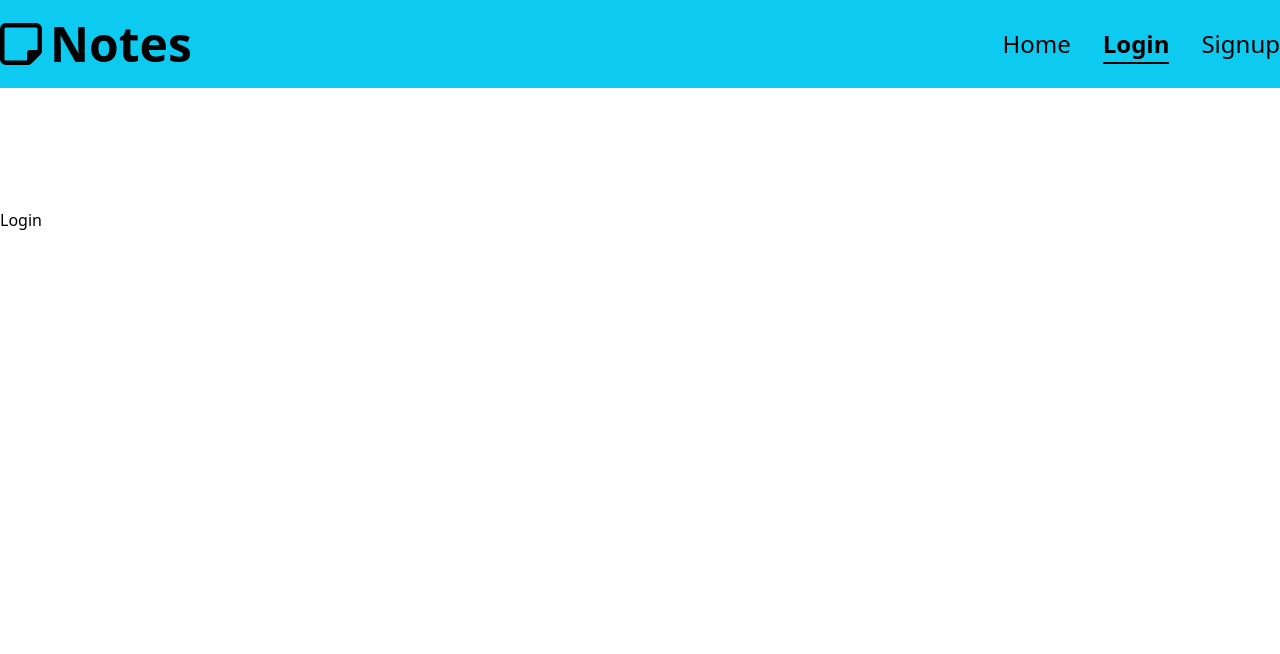
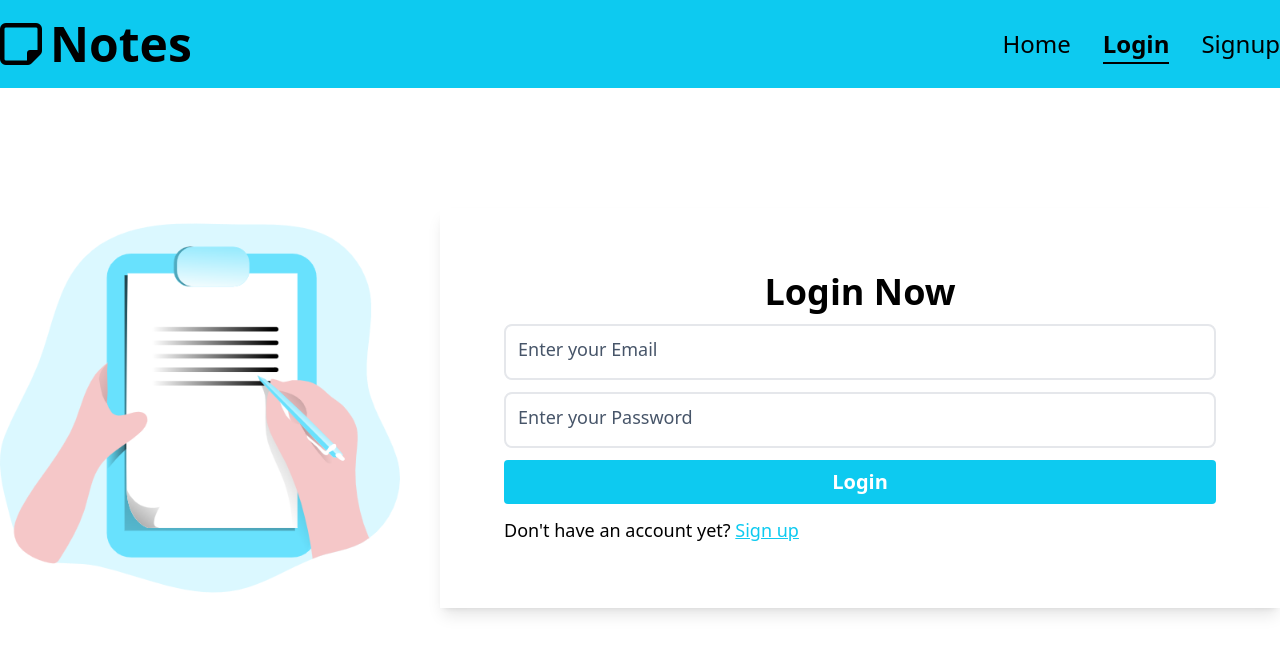
Before and after one commit to Mo7med3li/noteApp, a React (Vite) app: page /login in a window 1280 px wide. Shown: the top 654 px of the page. Built offline with nearby package versions, Linux system fonts and the light colour scheme.

Commit message:
design login page

```diff
--- a/src/pages/Login/Login.jsx
+++ b/src/pages/Login/Login.jsx
@@ -1,3 +1,103 @@
+import { useFormik } from "formik";
+import signupImg from "../../assets/imgs/register.png";
+import { object, string } from "yup";
+import { Link, useNavigate } from "react-router-dom";
+import axios from "axios";
+import toast from "react-hot-toast";
+import { useState } from "react";
+
 export default function Login() {
-  return <div>Login</div>;
+  let navigate = useNavigate();
+  let [exist, setExist] = useState(null);
+  async function loginSubmit(values) {
+    let tostId = toast.loading("Logging in...");
+    try {
+      const options = {
+        url: "https://note-sigma-black.vercel.app/api/v1/users/signIn",
+        method: "POST",
+        data: values,
+      };
+      let { data } = await axios.request(options);
+      console.log(data);
+      if (data.msg === "done") {
+        toast.success("Logged in Successfully");
+        setTimeout(() => {
+          navigate("/");
+        }, 1000);
+      }
+    } catch (error) {
+      console.log(error);
+      toast.error(error.response.data.msg);
+      setExist(error.response.data.msg);
+    } finally {
+      toast.dismiss(tostId);
+    }
+  }
+  const validationSchema = object({
+    email: string().email("Email is invalid").required("Email is required"),
+    password: string()
+      .min(8, "Password must be at least 8 characters")
+      .required("Password is required"),
+  });
+  const formik = useFormik({
+    initialValues: {
+      email: "",
+      password: "",
+    },
+    validationSchema,
+    onSubmit: loginSubmit,
+  });
+  return (
+    <>
+      <section className="grid grid-cols-6  gap-10 ">
+        <div className="lg:grid col-span-2  hidden">
+          <img src={signupImg} alt="" />
+        </div>
+        <form
+          className=" shadow-lg space-y-3 grid col-span-6 p-16 lg:col-span-4"
+          onSubmit={formik.handleSubmit}
+        >
+          <h1 className="text-4xl font-bold text-center">Login Now</h1>
+          <div className="email ">
+            <input
+              type="email"
+              placeholder="Enter your Email"
+              className="form-input pb-4"
+              value={formik.values.email}
+              onChange={formik.handleChange}
+              name="email"
+              onBlur={formik.handleBlur}
+            />
+            {formik.touched.email && formik.errors.email && (
+              <p className="text-red-500 ">*{formik.errors.email}</p>
+            )}
+            {exist && <p className="text-red-500 ">*{exist}</p>}
+          </div>{" "}
+          <div className="password">
+            <input
+              type="password"
+              placeholder="Enter your Password"
+              className="form-input pb-4"
+              value={formik.values.password}
+              onChange={formik.handleChange}
+              name="password"
+              onBlur={formik.handleBlur}
+            />
+            {formik.touched.password && formik.errors.password && (
+              <p className="text-red-500 ">*{formik.errors.password}</p>
+            )}
+          </div>{" "}
+          <button type="submit" className="btn">
+            Login
+          </button>
+          <p className="text-lg">
+            Don't have an account yet?{" "}
+            <Link className=" underline text-primary " to="/signup">
+              Sign up
+            </Link>
+          </p>
+        </form>
+      </section>
+    </>
+  );
 }
```
